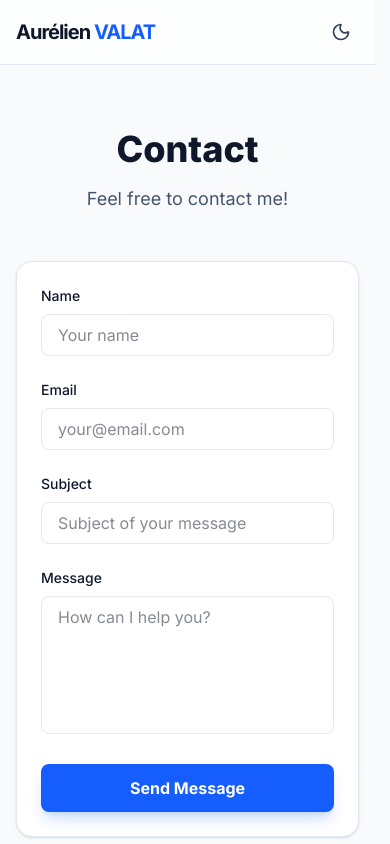
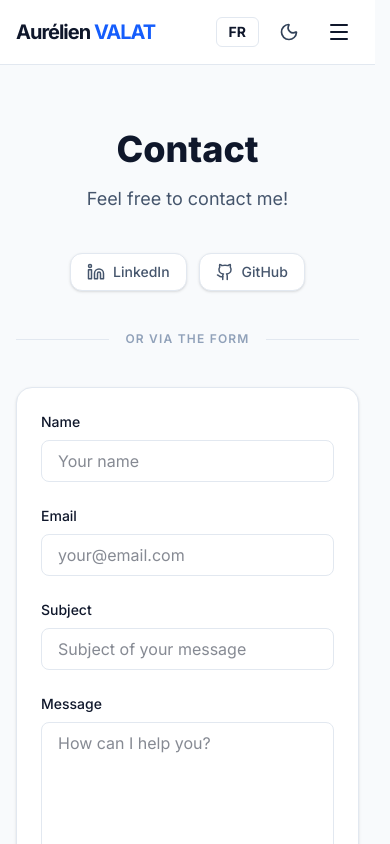
Before and after one commit to AurelienValat/portfolio, a Next.js app: page /en/contact in a window 390 px wide. Shown: the top 844 px of the page. Built offline with nearby package versions, Linux system fonts and the light colour scheme.

Commit message:
add mobile version add github and linkedin links

```diff
--- a/app/[locale]/contact/page.tsx
+++ b/app/[locale]/contact/page.tsx
@@ -1,27 +1,66 @@
 // app/[locale]/contact/page.tsx
-
 import { getTranslations } from 'next-intl/server';
 import { ContactForm } from '@/components/ContactForm';
+import { Github, Linkedin } from 'lucide-react';
 
 export default async function ContactPage({ params }: { params: Promise<{ locale: string }> }) {
-
     const { locale } = await params;
     const t = await getTranslations({ locale, namespace: 'Contact' });
 
+    const socials = [
+        {
+            name: t('linkedin'),
+            href: "https://linkedin.com/in/aurélien-v-90942b2b5",
+            icon: <Linkedin size={18} />,
+            color: "hover:text-blue-600 hover:border-blue-600"
+        },
+        {
+            name: t('github'),
+            href: "https://github.com/AurelienValat",
+            icon: <Github size={18} />,
+            color: "hover:text-slate-900 dark:hover:text-white hover:border-slate-900 dark:hover:border-white"
+        }
+    ];
 
     return (
         <div className="flex flex-col items-center justify-center min-h-[calc(100vh-80px)] max-w-7xl mx-auto px-4 py-16 sm:px-6 lg:px-8">
             {/* En-tête de la page */}
-            <div className="max-w-2xl mx-auto text-center mb-12">
+            <div className="max-w-2xl mx-auto text-center mb-10">
                 <h1 className="text-4xl font-extrabold mb-4">{t('title')}</h1>
                 <p className="text-lg text-slate-600 dark:text-slate-400">
                     {t('description')}
                 </p>
             </div>
 
-            {/* Conteneur du formulaire */}
-            <div className="w-full max-w-xl bg-white dark:bg-slate-900 border border-slate-200 dark:border-slate-800 rounded-2xl p-6 sm:p-8 shadow-sm">
-                <ContactForm />
+            <div className="w-full max-w-xl space-y-10">
+                {/* Section Réseaux Sociaux*/}
+                <div className="flex flex-wrap justify-center gap-3">
+                    {socials.map((social) => (
+                        <a
+                            key={social.name}
+                            href={social.href}
+                            target="_blank"
+                            rel="noopener noreferrer"
+                            className={`flex items-center gap-2 px-4 py-2 rounded-xl border border-slate-200 dark:border-slate-800 bg-white dark:bg-slate-900 text-slate-600 dark:text-slate-400 text-sm font-medium transition-all duration-300 shadow-sm ${social.color}`}
+                        >
+                            {social.icon}
+                            {social.name}
+                        </a>
+                    ))}
+                </div>
+
+                <div className="relative flex items-center">
+                    <div className="flex-grow border-t border-slate-200 dark:border-slate-800"></div>
+                    <span className="flex-shrink mx-4 text-xs font-semibold uppercase tracking-widest text-slate-400">
+                        {t('formSeparator')}
+                    </span>
+                    <div className="flex-grow border-t border-slate-200 dark:border-slate-800"></div>
+                </div>
+
+                {/* Conteneur du formulaire */}
+                <div className="bg-white dark:bg-slate-900 border border-slate-200 dark:border-slate-800 rounded-2xl p-6 sm:p-8 shadow-sm">
+                    <ContactForm />
+                </div>
             </div>
         </div>
     )
--- a/components/layout/Navbar.tsx
+++ b/components/layout/Navbar.tsx
@@ -1,50 +1,77 @@
-// components/layout/Navbar.tsx
 "use client"
 
+import { useState } from 'react'
 import Link from 'next/link'
 import { ThemeToggle } from '../ThemeToggle'
 import { LocaleSwitcher } from './LocaleSwitcher'
 import { useTranslations } from 'next-intl'
+import { Menu, X } from 'lucide-react'
 
 export function Navbar() {
     const t = useTranslations('Navbar');
+    const [isOpen, setIsOpen] = useState(false);
+
+    const navLinks = [
+        { href: '/', label: t('home') },
+        { href: '/projects', label: t('projects') },
+        { href: '/contact', label: t('contact') },
+    ];
+
     return (
-        <nav className="sticky top-0 z-50 w-full border-b border-slate-200 dark:border-slate-800 bg-white/75 dark:bg-slate-950/75 backdrop-blur-md">
+        <nav className="sticky top-0 z-50 w-full border-b border-slate-200 dark:border-slate-800 bg-white dark:bg-slate-950">
             <div className="max-w-7xl mx-auto px-4 sm:px-6 lg:px-8">
                 <div className="flex justify-between items-center h-16">
-                    {/* Logo ou Nom */}
+                    {/* Logo */}
                     <div className="flex-shrink-0">
-                        <Link href="/" className="text-xl font-bold tracking-tighter hover:opacity-80 transition-opacity">
+                        <Link href="/" className="text-xl font-bold tracking-tighter" onClick={() => setIsOpen(false)}>
                             Aurélien<span className="text-blue-600"> VALAT</span>
                         </Link>
                     </div>
 
-                    {/* Liens de navigation */}
+                    {/* Liens Desktop */}
                     <div className="hidden md:flex items-center space-x-8">
-                        <Link href="/" className="text-sm font-medium hover:text-blue-600 transition-colors">
-                            {t('home')}
-                        </Link>
-                        <Link href="/projects" className="text-sm font-medium hover:text-blue-600 transition-colors">
-                            {t('projects')}
-                        </Link>
-                        <Link href="/contact" className="text-sm font-medium hover:text-blue-600 transition-colors">
-                            {t('contact')}
-                        </Link>
-
-                        {/* Gestion thème sombre / clair et langue */}
+                        {navLinks.map((link) => (
+                            <Link key={link.href} href={link.href} className="text-sm font-medium hover:text-blue-600 transition-colors">
+                                {link.label}
+                            </Link>
+                        ))}
                         <div className="flex items-center gap-2 pl-4 border-l border-slate-200 dark:border-slate-800">
                             <LocaleSwitcher />
                             <ThemeToggle />
                         </div>
                     </div>
 
-                    {/* Version Mobile */}
-                    <div className="md:hidden flex items-center gap-4">
+                    {/* Contrôles Mobile*/}
+                    <div className="md:hidden flex items-center gap-3">
+                        <LocaleSwitcher />
                         <ThemeToggle />
-                        {/* Menu burger plus tard */}
+                        <button
+                            onClick={() => setIsOpen(!isOpen)}
+                            className="p-2 rounded-md hover:bg-slate-100 dark:hover:bg-slate-800 transition-colors"
+                        >
+                            {isOpen ? <X size={24} /> : <Menu size={24} />}
+                        </button>
                     </div>
                 </div>
             </div>
+
+            {/* Menu Mobile Déroulant */}
+            {isOpen && (
+                <div className="absolute top-full left-0 right-0 md:hidden border-b border-slate-200 dark:border-slate-800 bg-white dark:bg-slate-950 shadow-2xl animate-in slide-in-from-top duration-300">
+                    <div className="px-4 pt-2 pb-6 space-y-1">
+                        {navLinks.map((link) => (
+                            <Link
+                                key={link.href}
+                                href={link.href}
+                                onClick={() => setIsOpen(false)}
+                                className="block px-4 py-4 text-lg font-semibold border-b border-slate-50 dark:border-slate-900 last:border-none active:bg-slate-50 dark:active:bg-slate-900 transition-colors"
+                            >
+                                {link.label}
+                            </Link>
+                        ))}
+                    </div>
+                </div>
+            )}
         </nav>
     )
 }
--- a/messages/en.json
+++ b/messages/en.json
@@ -69,6 +69,10 @@
     "send": "Send Message",
     "sending": "Sending...",
     "success": "Message sent successfully!",
-    "error": "An error occurred, please try again."
+    "error": "An error occurred, please try again.",
+    "socialTitle": "Find me on",
+    "formSeparator": "or via the form",
+    "github": "GitHub",
+    "linkedin": "LinkedIn"
   }
 }
--- a/messages/fr.json
+++ b/messages/fr.json
@@ -69,6 +69,10 @@
     "send": "Envoyer le message",
     "sending": "Envoi en cours...",
     "success": "Message envoyé avec succès !",
-    "error": "Une erreur est survenue, veuillez réessayer."
+    "error": "Une erreur est survenue, veuillez réessayer.",
+    "socialTitle": "Retrouvez-moi sur",
+    "formSeparator": "ou via le formulaire",
+    "github": "GitHub",
+    "linkedin": "LinkedIn"
   }
 }
```
